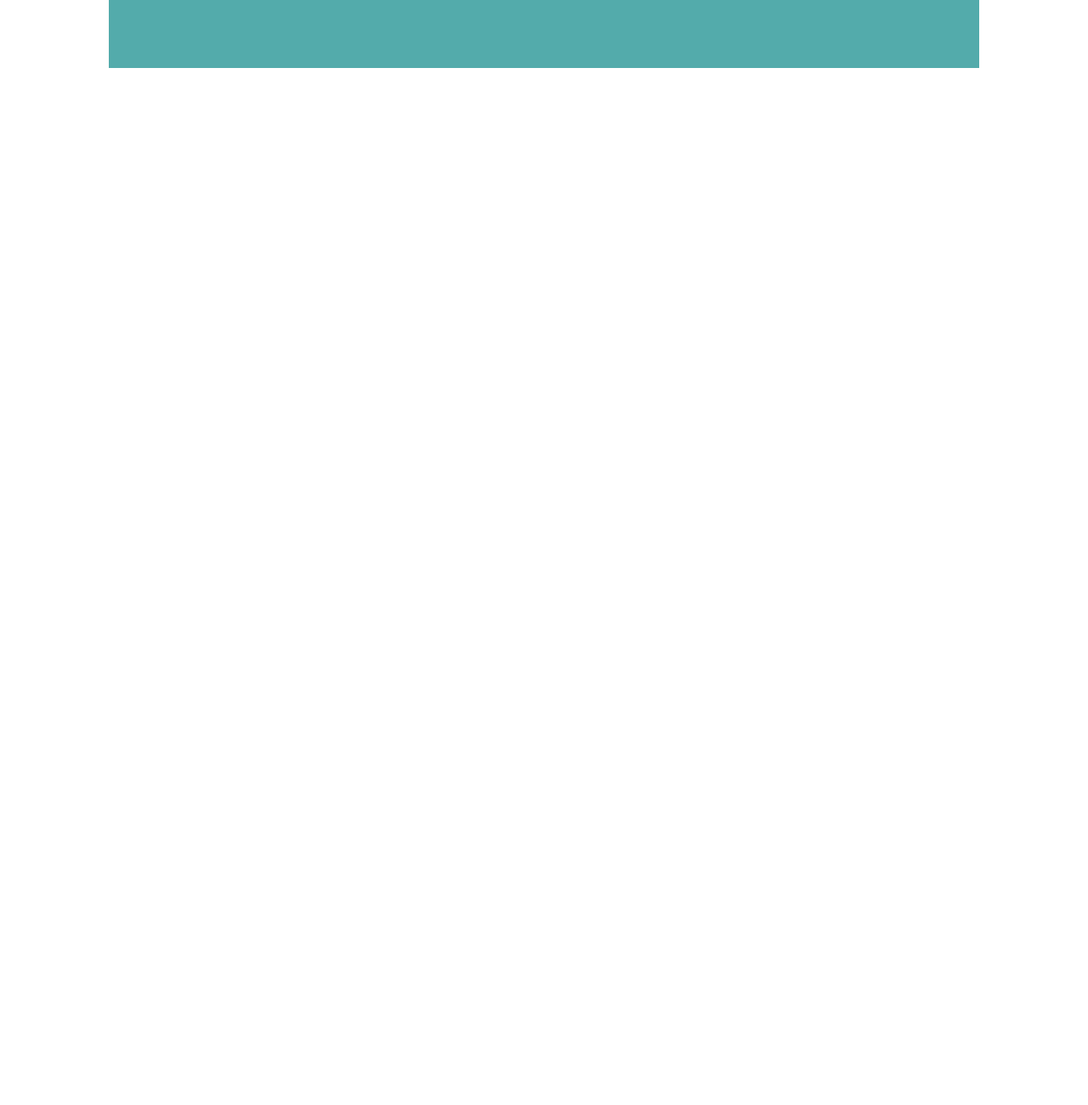
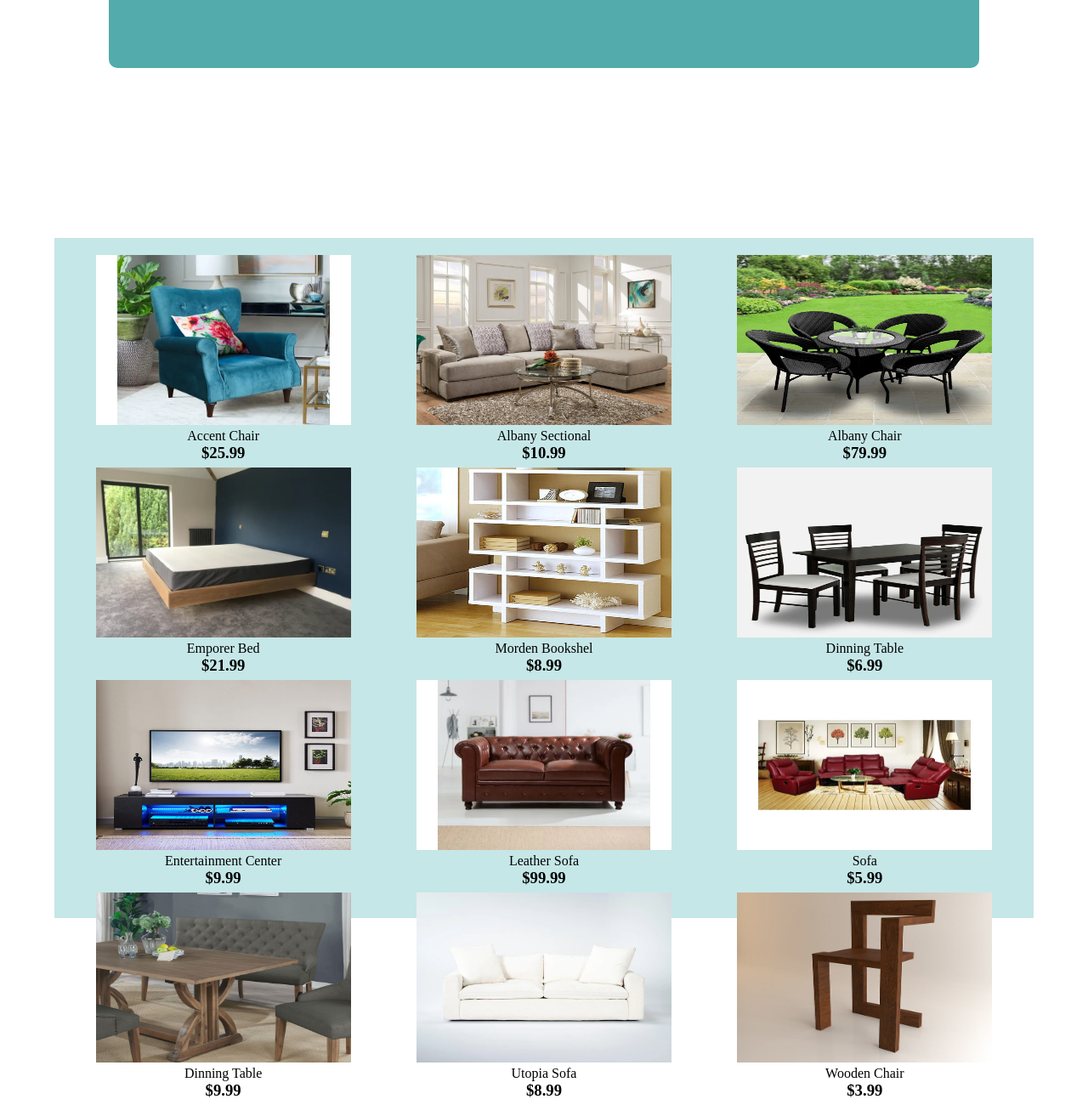
Before and after one commit to satya-subham/AllAssignments, a plain HTML site: page V1 Test Assignment/index.html in a window 1280 px wide. Shown: the part 570-1870 px from the top of the page at 85% size. Before the commit the page ends 850 px from the top, so only its background shows below. Drawn offline with Linux system fonts and the light colour scheme.

Commit message:
completed

```diff
--- a/V1 Test Assignment/index.html
+++ b/V1 Test Assignment/index.html
@@ -1,5 +1,6 @@
 <!DOCTYPE html>
 <html lang="en">
+
 <head>
     <meta charset="UTF-8">
     <meta http-equiv="X-UA-Compatible" content="IE=edge">
@@ -8,6 +9,7 @@
     <link rel="stylesheet" href="style.css">
     <script src="https://kit.fontawesome.com/b9e0fa375d.js" crossorigin="anonymous"></script>
 </head>
+
 <body>
     <main class="main">
         <div class="main-container">
@@ -35,7 +37,72 @@
                     </div>
                 </div>
             </section>
+            <section class="section-2">
+                <div class="products-container">
+                    <div class="product">
+                        <img src="accent.webp" alt="" width="300px" height="200px">
+                        <p>Accent Chair</p>
+                        <h3>$25.99</h3>
+                    </div>
+                    <div class="product">
+                        <img src="albany.jpg" alt="" width="300px" height="200px">
+                        <p>Albany Sectional</p>
+                        <h3>$10.99</h3>
+                    </div>
+                    <div class="product">
+                        <img src="albany.webp" alt="" width="300px" height="200px">
+                        <p>Albany Chair</p>
+                        <h3>$79.99</h3>
+                    </div>
+                    <div class="product">
+                        <img src="bed.webp" alt="" width="300px" height="200px">
+                        <p>Emporer Bed</p>
+                        <h3>$21.99</h3>
+                    </div>
+                    <div class="product">
+                        <img src="book.jpg" alt="" width="300px" height="200px">
+                        <p>Morden Bookshel</p>
+                        <h3>$8.99</h3>
+                    </div>
+                    <div class="product">
+                        <img src="dinning.webp" alt="" width="300px" height="200px">
+                        <p>Dinning Table</p>
+                        <h3>$6.99</h3>
+                    </div>
+                    <div class="product">
+                        <img src="entertainment.jpg" alt="" width="300px" height="200px">
+                        <p>Entertainment Center</p>
+                        <h3>$9.99</h3>
+                    </div>
+                    <div class="product">
+                        <img src="leather.webp" alt="" width="300px" height="200px">
+                        <p>Leather Sofa</p>
+                        <h3>$99.99</h3>
+                    </div>
+                    <div class="product">
+                        <img src="sofa.webp" alt="" width="300px" height="200px">
+                        <p>Sofa</p>
+                        <h3>$5.99</h3>
+                    </div>
+                    <div class="product">
+                        <img src="table.jpeg" alt="" width="300px" height="200px">
+                        <p>Dinning Table</p>
+                        <h3>$9.99</h3>
+                    </div>
+                    <div class="product">
+                        <img src="utosofa.webp" alt="" width="300px" height="200px">
+                        <p>Utopia Sofa</p>
+                        <h3>$8.99</h3>
+                    </div>
+                    <div class="product">
+                        <img src="wooden.jpg" alt="" width="300px" height="200px">
+                        <p>Wooden Chair</p>
+                        <h3>$3.99</h3>
+                    </div>
+                </div>
+            </section>
         </div>
     </main>
 </body>
+
 </html>
--- a/V1 Test Assignment/style.css
+++ b/V1 Test Assignment/style.css
@@ -12,6 +12,7 @@
     height: 600px;
     background-image: linear-gradient(rgb(197, 52, 52) 0 50%, rgb(83, 171, 171) 50% 100%);
     margin:50px auto;
+    border-radius: 10px;
 
 }
 .section-1 .parent .child {
@@ -21,6 +22,7 @@
     position: relative;
     top: 100px;
     left: 300px;
+    border-radius: 10px;
 }
 .section-1 .parent .child .hr {
     width: 100%;
@@ -56,3 +58,24 @@
     border: none;
     border-radius: 10px;
 }
+/* .section-2 {
+    width: 100%;
+    height: 900px;
+    background-color: beige;
+} */
+.products-container {
+    width: 90%;
+    height: 800px;
+    background-color: rgb(198, 231, 231);
+    margin: auto;
+    padding:20px 10px;
+    display: flex;
+    flex-wrap: wrap;
+    justify-content: space-around;
+}
+.products-container .product {
+    height: 250px;
+    width: 300px;
+    text-align: center;
+    justify-content: space-around;
+}
```
Also changed, not shown: V1 Test Assignment/accent.webp (added), V1 Test Assignment/albany.jpg (added), V1 Test Assignment/albany.webp (added), V1 Test Assignment/bed.webp (added), V1 Test Assignment/book.jpg (added), V1 Test Assignment/dinning.webp (added), V1 Test Assignment/entertainment.jpg (added), V1 Test Assignment/leather.webp (added), V1 Test Assignment/sofa.webp (added), V1 Test Assignment/table.jpeg (added), V1 Test Assignment/utosofa.webp (added), V1 Test Assignment/wooden.jpg (added), 2 other files.
